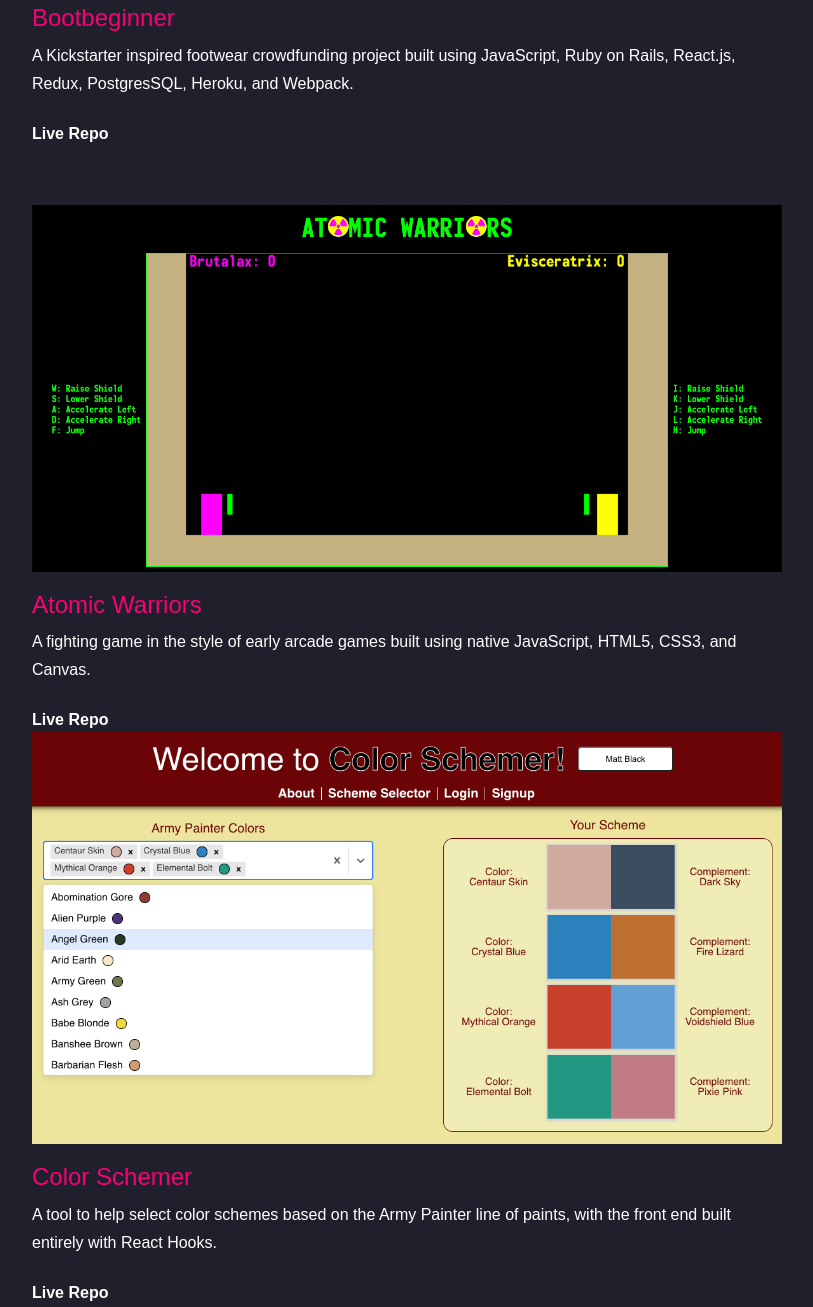
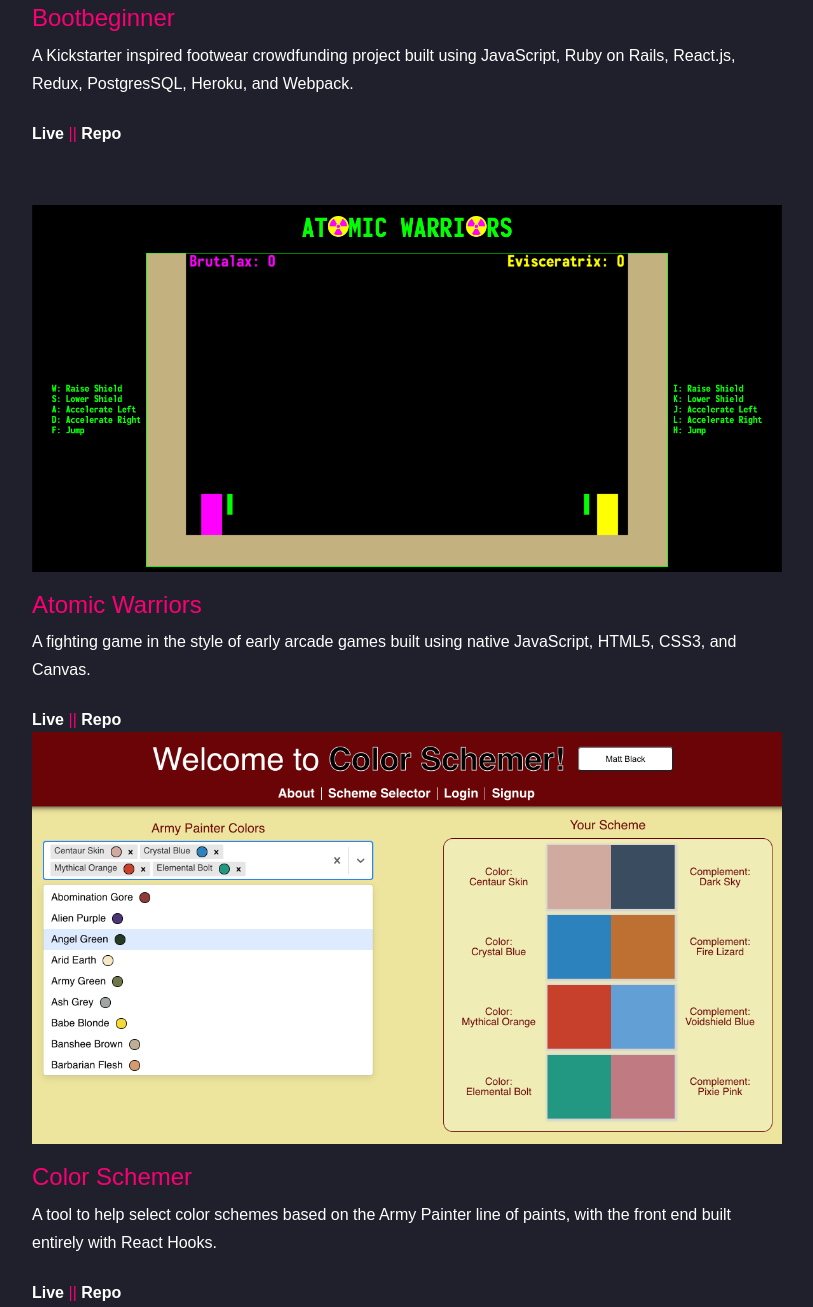
Before and after one commit to eric-pinero/portfolio-site, a plain HTML site: page index.html in a window 1280 px wide. Shown: the part 2140-3447 px from the top of the page, without its empty margins (233-1046 px from the left). Drawn offline with Linux system fonts and the light colour scheme.

Commit message:
create divs for app links

```diff
--- a/index.html
+++ b/index.html
@@ -188,8 +188,11 @@ x<!DOCTYPE html>
                   <p>A Kickstarter inspired footwear crowdfunding project
                     built using JavaScript, Ruby on Rails, React.js, Redux, PostgresSQL, Heroku, and Webpack.
                   </p>
+                  <div class="app-links">
                     <a href="https://bootbeginner.herokuapp.com/#/"><b>Live</b></a>
+                    <span class="pink">||</span>
                     <a href="https://github.com/eric-pinero/bootbeginner"><b>Repo</b></a>
+                  </div>
                 </div>
 
                 <div class="item">
@@ -198,8 +201,11 @@ x<!DOCTYPE html>
                   <p>A fighting game in the style of early arcade games built using native
                     JavaScript, HTML5, CSS3, and Canvas.
                   </p>
+                  <div class="app-links">
                     <a href="https://eric-pinero.github.io"><b>Live</b></a>
+                    <span class="pink">||</span>
                     <a href="https://github.com/eric-pinero/eric-pinero.github.io"><b>Repo</b></a>
+                  </div>
                 </div>
 
                 <div class="item">
@@ -209,8 +215,11 @@ x<!DOCTYPE html>
                     A tool to help select color schemes based on the Army Painter line of
                     paints, with the front end built entirely with React Hooks.
                   </p>
+                  <div class="app-links">
                     <a href="http://color-schemer.herokuapp.com/"><b>Live</b></a>
+                    <span class="pink">||</span>
                     <a href="https://github.com/eric-pinero/color-schemer"><b>Repo</b></a>
+                  </div>
                 </div>
 
                 <!-- Wrapper for slides -->
```
Lines whose indentation alone changed are shown as unchanged.
